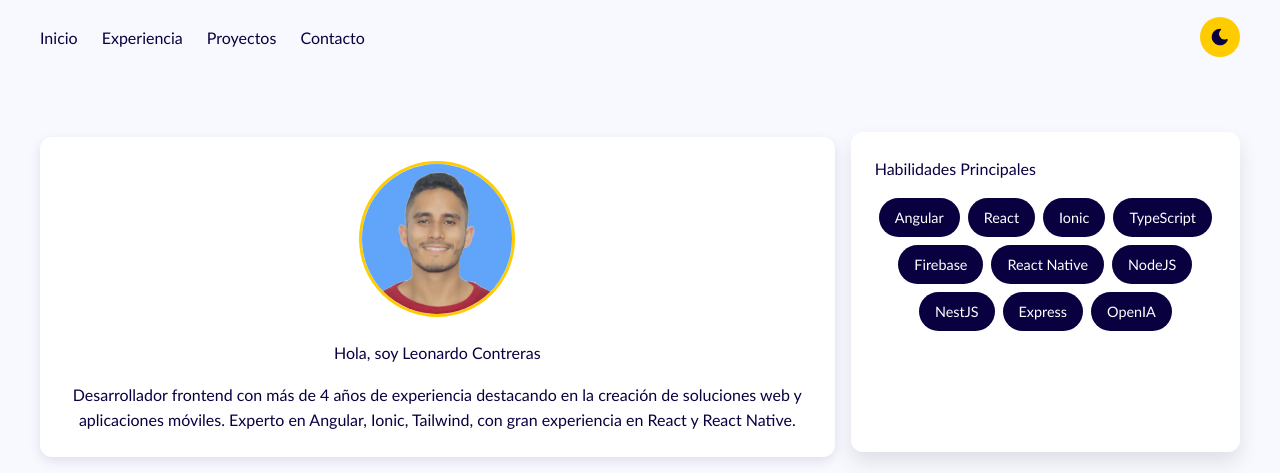
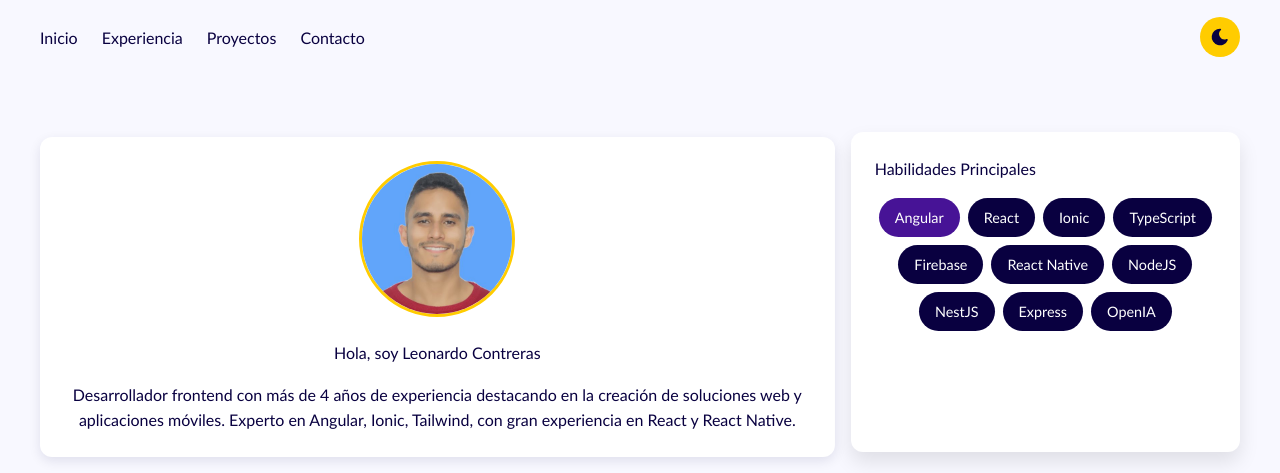
Before and after one commit to joseleoc/portaflio-2025, a plain HTML site: page index.html in a window 1280 px wide. In both pictures the pointer is over the item 919 px from the left and 340 px from the top of the page. Shown: the part 118-591 px from the top of the page. Drawn offline with Linux system fonts and the light colour scheme.

Commit message:
add items styles

```diff
--- a/styles.css
+++ b/styles.css
@@ -202,11 +202,16 @@ body {
 }
 
 .skills-list li {
+  cursor: default;
   background-color: var(--primary);
   color: var(--text-secondary);
   padding: 0.5rem 1rem;
   border-radius: 20px;
   font-size: 0.9rem;
+}
+
+.skills-list li:hover {
+  background-color: var(--secondary);
 }
 
 /* Button Styles */
@@ -264,6 +269,7 @@ button:hover {
 }
 
 .technology-item {
+  cursor: default;
   background-color: var(--primary);
   color: var(--text-secondary);
   padding: 0.5rem 1rem;
```
